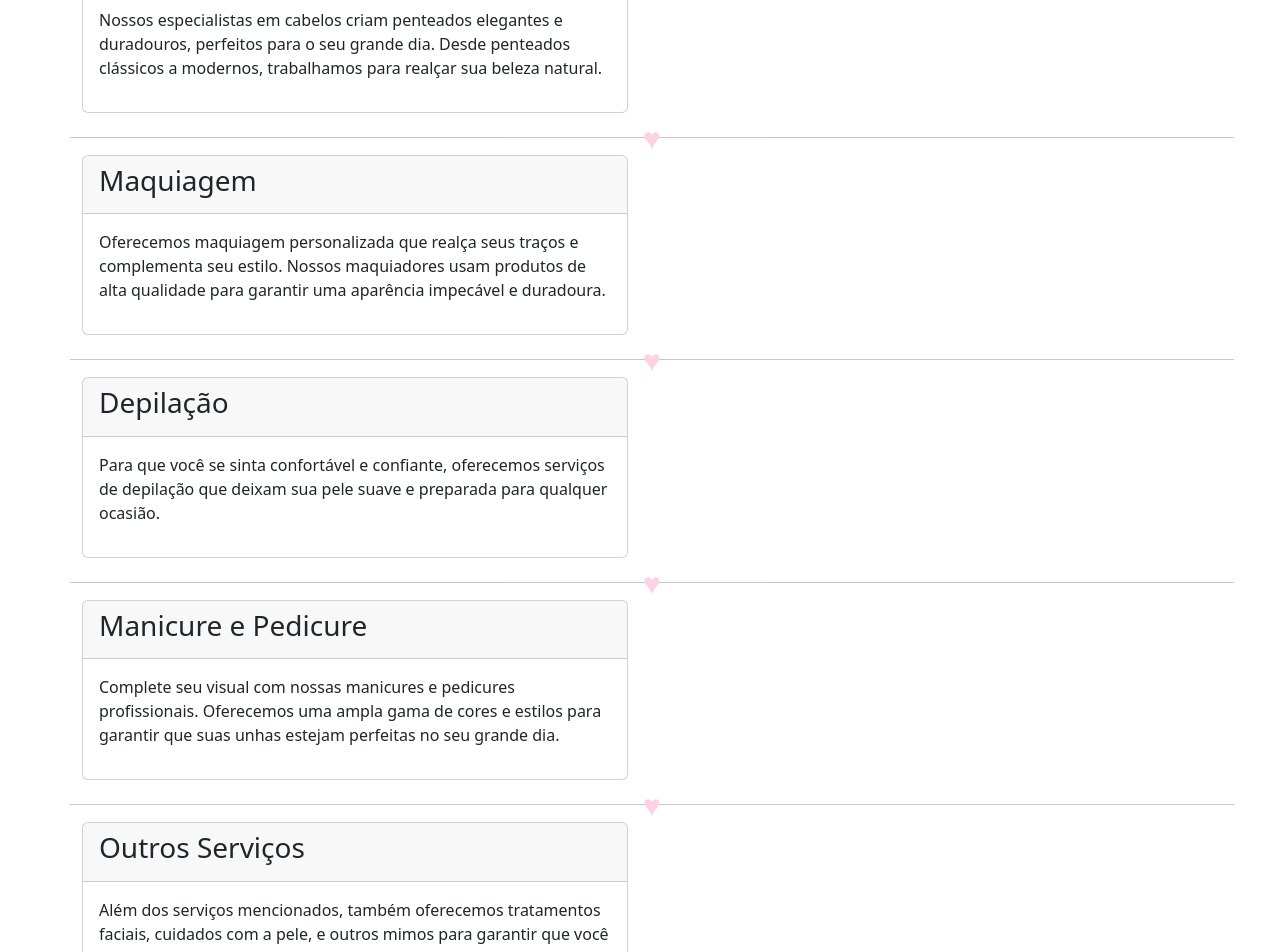
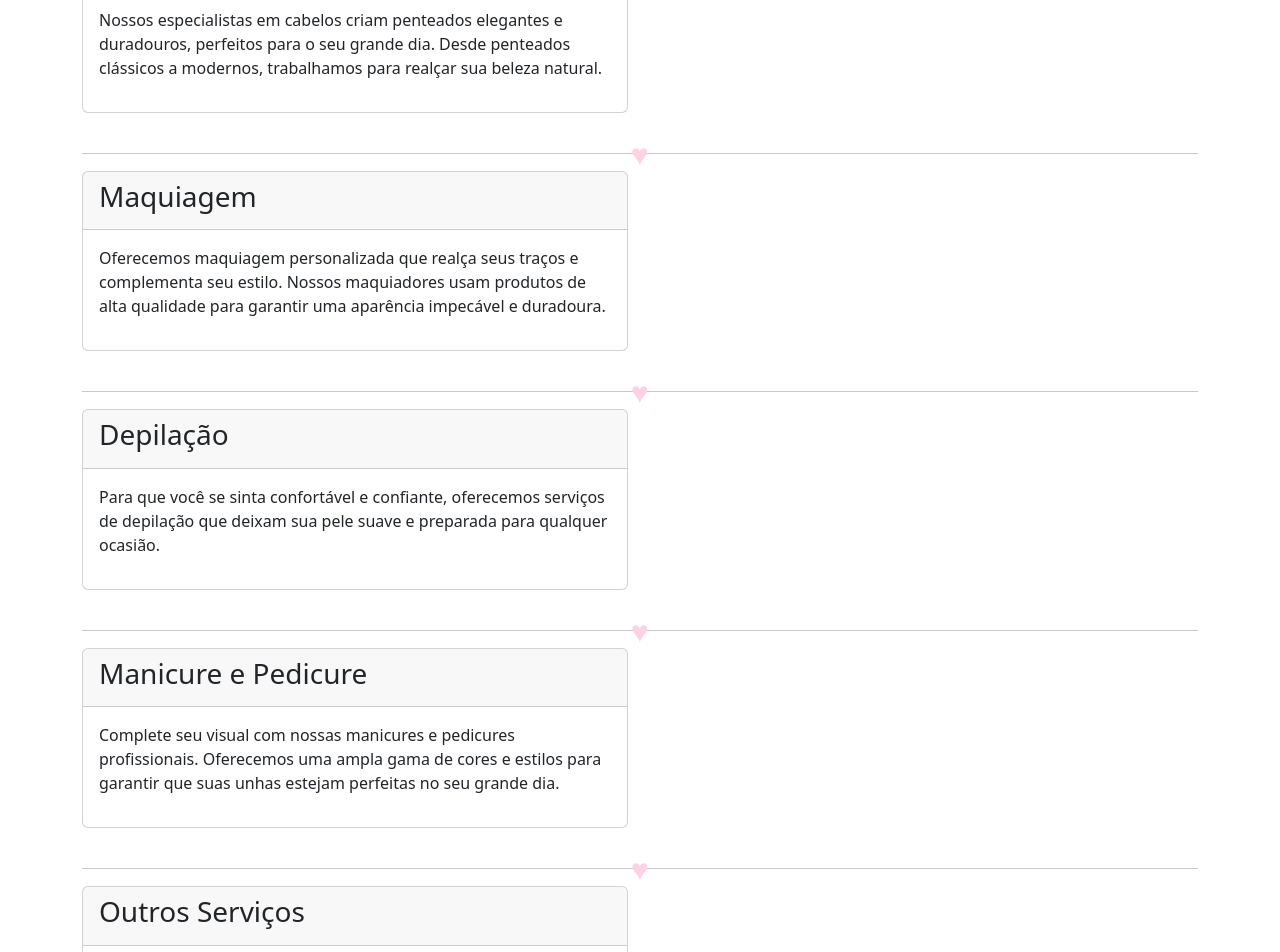
Before and after one commit to rflpsz/beaute, an Angular app: page /noivas in a window 1280 px wide. Shown: the part 380-1332 px from the top of the page. Built offline with nearby package versions, Linux system fonts and the light colour scheme.

Commit message:
fixes into brides page

```diff
--- a/src/app/pages/brides/brides.component.html
+++ b/src/app/pages/brides/brides.component.html
@@ -24,7 +24,9 @@
                     </div>
                 </div>
             </div>
-            <hr>
+            <div class="col-12">
+                <hr>
+            </div>
             <!-- Serviço de Maquiagem -->
             <div class="col-md-6 mb-4">
                 <div class="card">
@@ -36,7 +38,9 @@
                     </div>
                 </div>
             </div>
-            <hr>
+            <div class="col-12">
+                <hr>
+            </div>
             <!-- Serviço de Depilação -->
             <div class="col-md-6 mb-4">
                 <div class="card">
@@ -48,7 +52,9 @@
                     </div>
                 </div>
             </div>
-            <hr>
+            <div class="col-12">
+                <hr>
+            </div>
             <!-- Serviço de Manicure e Pedicure -->
             <div class="col-md-6 mb-4">
                 <div class="card">
@@ -60,7 +66,9 @@
                     </div>
                 </div>
             </div>
-            <hr>
+            <div class="col-12">
+                <hr>
+            </div>
             <!-- Outros Serviços -->
             <div class="col-md-6 mb-4">
                 <div class="card">
```
